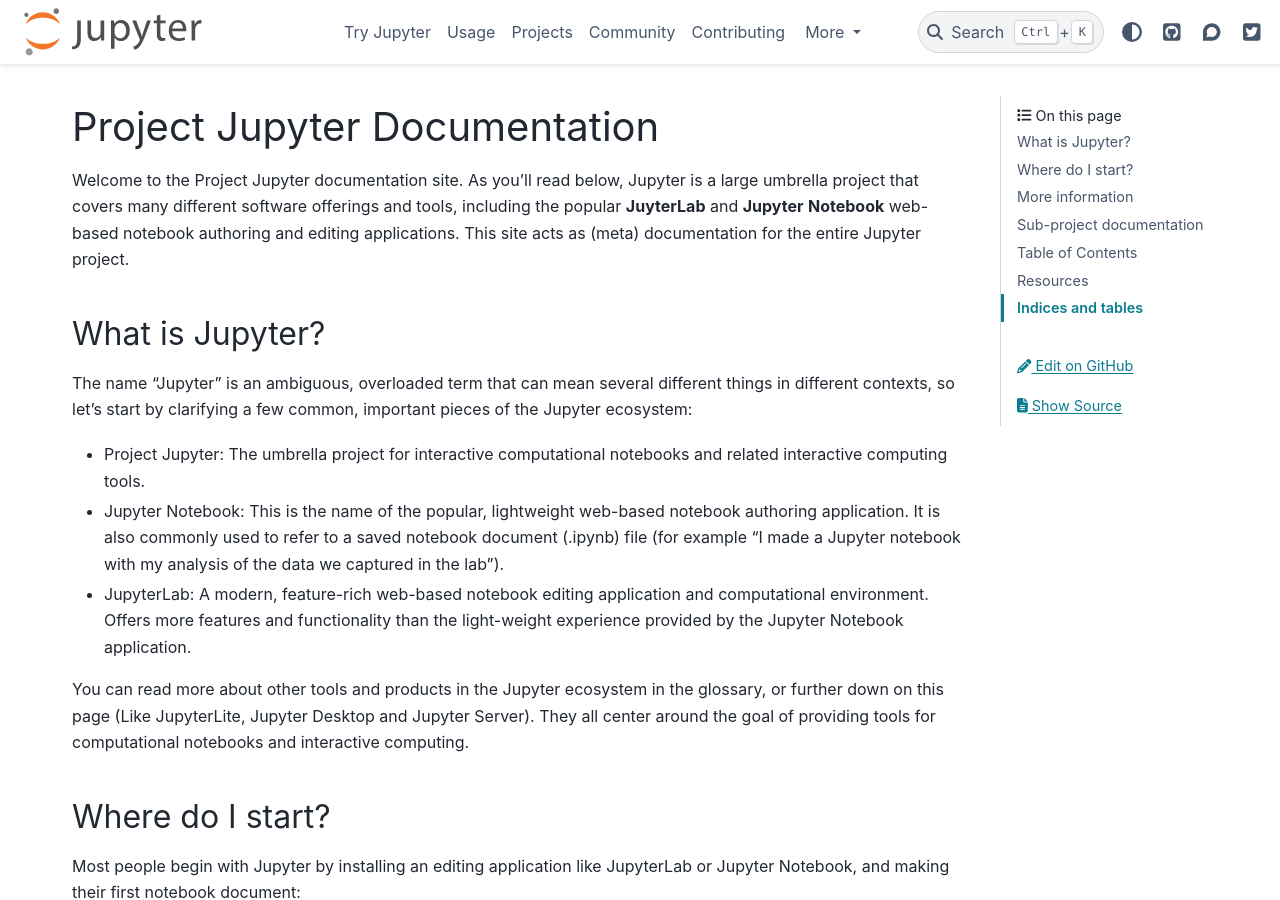
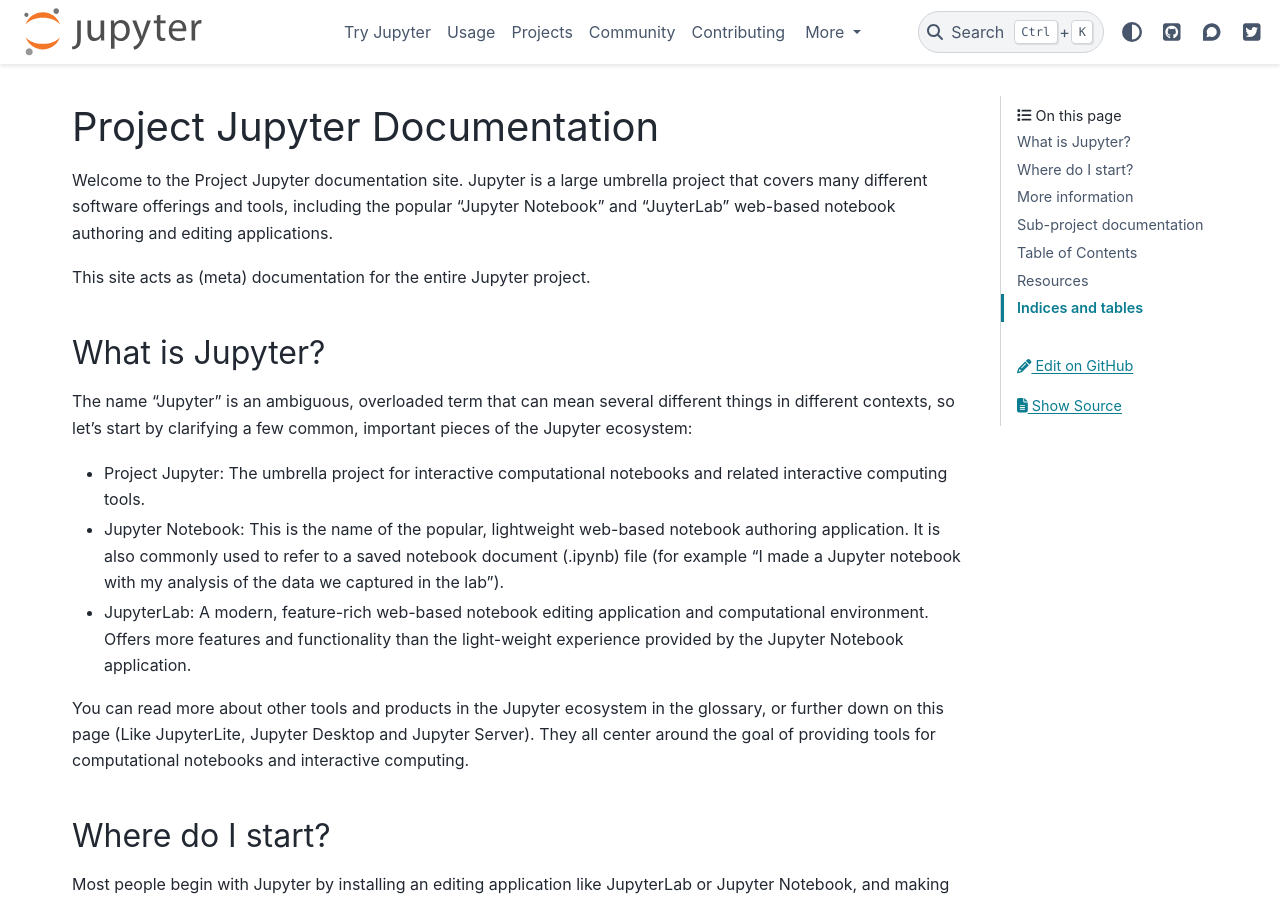
Before and after one commit to jupyter/jupyter, a Sphinx documentation site: the page built from docs/source/index.md, in a window 1280 px wide and 900 px high. Built offline with Sphinx 7.4.7 and the PyData theme 0.15.4, drawn with Linux system fonts in a browser that asks for light colours; pages that are not in the unit, such as notebooks, are missing from menus.

Commit message:
Revised top intro section.

```diff
--- a/docs/source/index.md
+++ b/docs/source/index.md
@@ -1,10 +1,11 @@
 # Project Jupyter Documentation
 
-Welcome to the Project Jupyter documentation site. As you'll read below,
-Jupyter is a large umbrella project that covers many different software
-offerings and tools, including the popular **JuyterLab** and **Jupyter**
-**Notebook** web-based notebook authoring and editing applications. This
-site acts as (meta) documentation for the entire Jupyter project.
+Welcome to the Project Jupyter documentation site. Jupyter is a large umbrella
+project that covers many different software offerings and tools, including
+the popular "Jupyter Notebook" and "JuyterLab" web-based notebook authoring
+and editing applications.
+
+This site acts as (meta) documentation for the entire Jupyter project.
 
 ## What is Jupyter?
 
```
